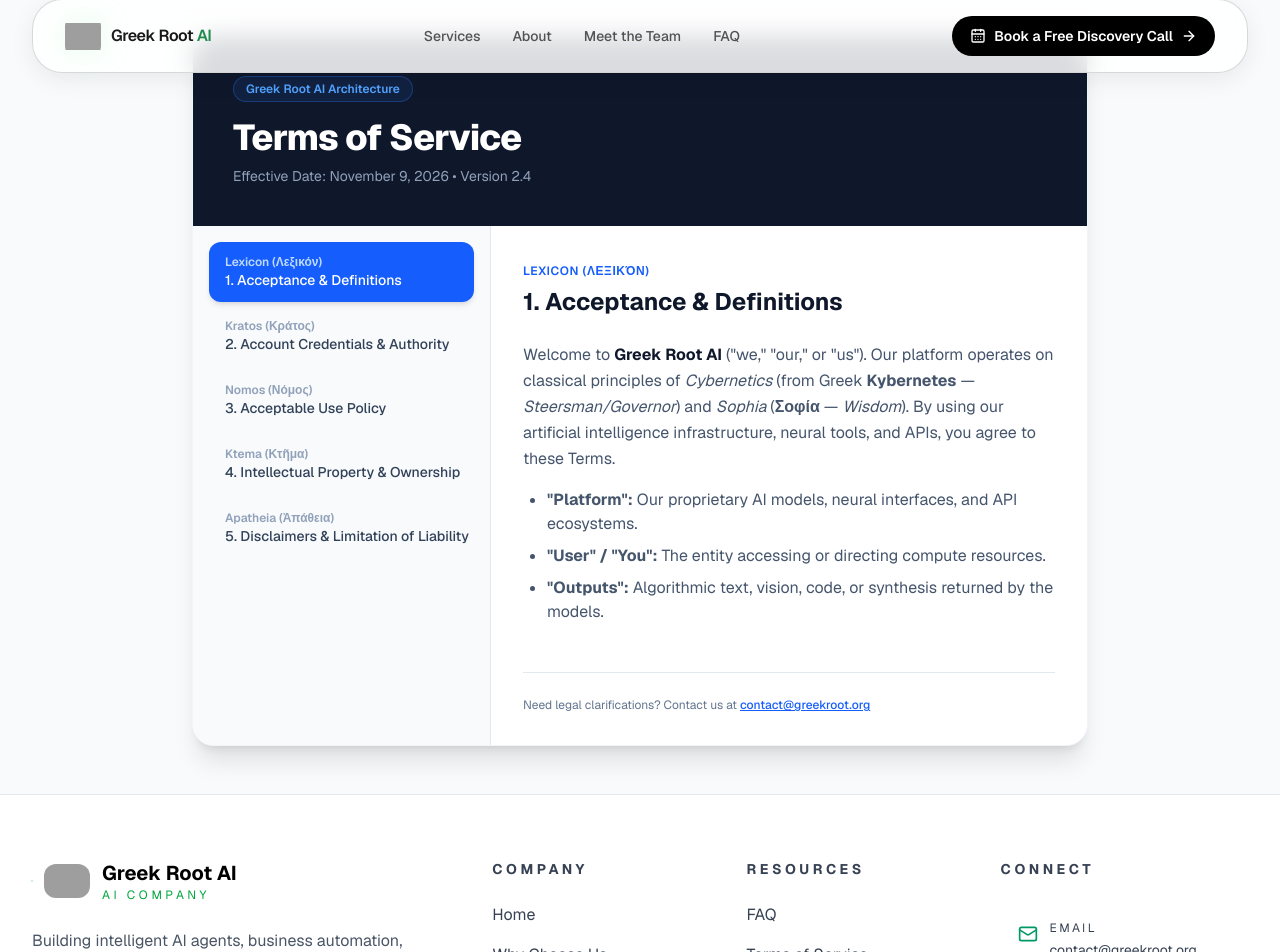
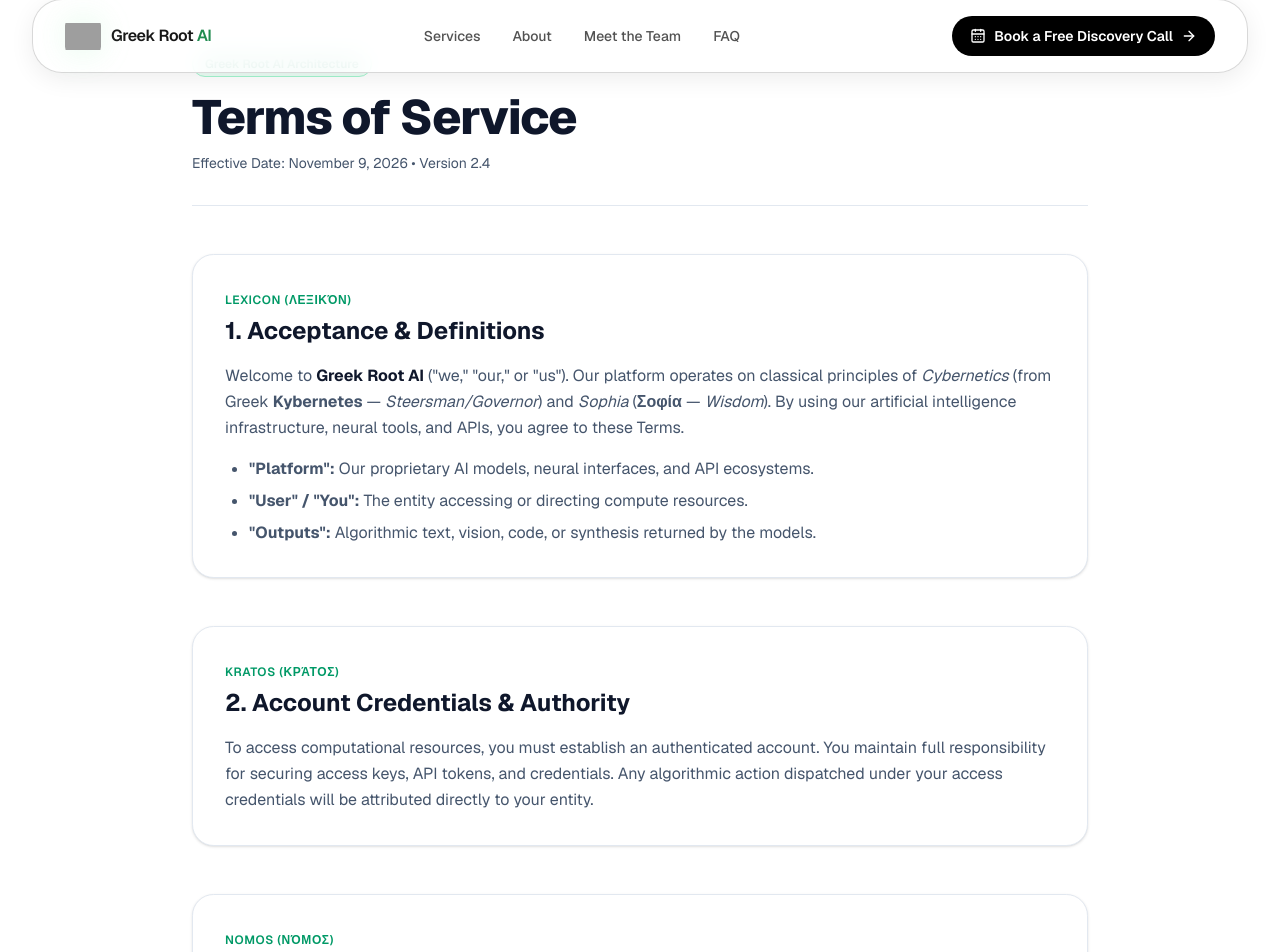
Before and after one commit to HafizSameer-44/Greek-Root-AI-Final-, a Next.js app: page /terms-of-service in a window 1280 px wide. Shown: the part 13-965 px from the top of the page. Built offline with nearby package versions, Linux system fonts and the light colour scheme; grey boxes are pictures that could not be loaded.

Commit message:
Add files via upload

```diff
--- a/app/layout.tsx
+++ b/app/layout.tsx
@@ -21,6 +21,9 @@ export const metadata: Metadata = {
     'Greek Root AI builds intelligent automation, AI agents, and smart business systems that help companies scale effortlessly with artificial intelligence.',
   icons: {
     icon: '/icon.png',
+  },
+    verification: {
+    google: 'google-site-verification=CfldhLg8HSl4f6E1Cvk2IBB4aUdWS_-3D6LFECb2Ag4',
   },
 }
 
--- a/app/privacy-policy/page.tsx
+++ b/app/privacy-policy/page.tsx
@@ -1,22 +1,41 @@
-'use client';
+import React from 'react';
+import { Metadata } from 'next';
 
-import React, { useState } from 'react';
+export const metadata: Metadata = {
+  title: 'Privacy Policy | Greek Root AI',
+  description: 'Privacy Policy and data protection framework for Greek Root AI.',
+};
 
-interface PrivacySection {
-  id: string;
-  greekTitle: string;
-  title: string;
-  content: React.ReactNode;
-}
+export default function PrivacyPolicy() {
+  return (
+    <div className="min-h-screen bg-white text-slate-900 py-16 px-4 sm:px-6 lg:px-8 font-sans">
+      <div className="max-w-4xl mx-auto space-y-12">
 
-const privacyData: PrivacySection[] = [
-  {
-    id: 'collection',
-    greekTitle: 'Gnosis (Γνῶσις)',
-    title: '1. Information We Collect',
-    content: (
-      <>
-        <p className="mb-4 text-slate-600 leading-relaxed">
+        {/* Header Section */}
+        <div className="border-b border-slate-200 pb-8">
+          <div className="inline-flex items-center gap-2 bg-emerald-50 border border-emerald-200 text-emerald-700 text-xs font-semibold px-3 py-1 rounded-full mb-4">
+            <span>Greek Root AI Privacy Framework</span>
+          </div>
+          <h1 className="text-4xl sm:text-5xl font-extrabold tracking-tight text-slate-900">
+            Privacy Policy
+          </h1>
+          <p className="mt-3 text-slate-600 text-sm">
+            Last Updated: November 9, 2026 &bull; Version 1.8
+          </p>
+        </div>
+
+        {/* Content Sections */}
+        <div className="space-y-12">
+
+          {/* Section 1 */}
+          <section className="bg-white border border-slate-200 rounded-2xl p-8 shadow-sm">
+            <span className="text-xs font-semibold text-emerald-600 uppercase tracking-wider">
+              Gnosis (Γνῶσις)
+            </span>
+            <h2 className="text-2xl font-bold text-slate-900 mt-1 mb-4">
+              1. Information We Collect
+            </h2>
+            <p className="text-slate-600 leading-relaxed mb-4">
               In alignment with <strong>Gnosis</strong> (the Greek concept of knowledge and sensory discovery),
               we only process data essential to delivering optimal AI services:
             </p>
@@ -25,56 +44,64 @@ const privacyData: PrivacySection[] = [
               <li><strong>Account Identifiers:</strong> Name, email address, billing information, and authentication credentials.</li>
               <li><strong>Telemetry &amp; Usage Data:</strong> IP addresses, browser types, API latency, and interaction logs.</li>
             </ul>
-      </>
-    ),
-  },
-  {
-    id: 'encryption',
-    greekTitle: 'Kryptos (Κρυπτός)',
-    title: '2. Data Security & Encryption',
-    content: (
+          </section>
+
+          {/* Section 2 */}
+          <section className="bg-white border border-slate-200 rounded-2xl p-8 shadow-sm">
+            <span className="text-xs font-semibold text-emerald-600 uppercase tracking-wider">
+              Kryptos (Κρυπτός)
+            </span>
+            <h2 className="text-2xl font-bold text-slate-900 mt-1 mb-4">
+              2. Data Security &amp; Encryption
+            </h2>
             <p className="text-slate-600 leading-relaxed">
               Rooted in <strong>Kryptos</strong> (<em>hidden or concealed</em>), all data transmitted between your device
               and our neural servers is protected using enterprise-grade TLS 1.3 encryption. Data at rest is stored using
               AES-256 encryption standards. We restrict backend access using strict zero-trust access controls.
             </p>
-    ),
-  },
-  {
-    id: 'ai-training',
-    greekTitle: 'Eidos (Εἶδος)',
-    title: '3. Model Training & Data Isolation',
-    content: (
-      <>
-        <p className="mb-4 text-slate-600 leading-relaxed">
-          We honor the integrity of your intellectual output (<em>Eidos — shape and form</em>):
+          </section>
+
+          {/* Section 3 */}
+          <section className="bg-white border border-slate-200 rounded-2xl p-8 shadow-sm">
+            <span className="text-xs font-semibold text-emerald-600 uppercase tracking-wider">
+              Eidos (Εἶδος)
+            </span>
+            <h2 className="text-2xl font-bold text-slate-900 mt-1 mb-4">
+              3. Model Training &amp; Data Isolation
+            </h2>
+            <p className="text-slate-600 leading-relaxed mb-4">
+              We honor the integrity of your intellectual output (<em>Eidos &mdash; shape and form</em>):
             </p>
             <ul className="list-disc pl-6 space-y-2 text-slate-600">
               <li><strong>Zero Default Training:</strong> Enterprise and API user prompts are <strong>never</strong> used to train or fine-tune our foundation models without explicit opt-in consent.</li>
               <li><strong>Prompt Isolation:</strong> Inputs are isolated in temporary memory buffers and purged according to your workspace retention policies.</li>
             </ul>
-      </>
-    ),
-  },
-  {
-    id: 'sharing',
-    greekTitle: 'Koinonia (Κοινωνία)',
-    title: '4. Third-Party Sharing & Disclosure',
-    content: (
+          </section>
+
+          {/* Section 4 */}
+          <section className="bg-white border border-slate-200 rounded-2xl p-8 shadow-sm">
+            <span className="text-xs font-semibold text-emerald-600 uppercase tracking-wider">
+              Koinonia (Κοινωνία)
+            </span>
+            <h2 className="text-2xl font-bold text-slate-900 mt-1 mb-4">
+              4. Third-Party Sharing &amp; Disclosure
+            </h2>
             <p className="text-slate-600 leading-relaxed">
               We do not sell, rent, or trade your personal data. We only share data with essential infrastructure providers
               (such as cloud hosts and payment processors) under strict data processing agreements (DPAs), or when legally
               compelled by valid court orders.
             </p>
-    ),
-  },
-  {
-    id: 'rights',
-    greekTitle: 'Autonomia (Αὐτονομία)',
-    title: '5. Your Rights & Data Control',
-    content: (
-      <>
-        <p className="mb-4 text-slate-600 leading-relaxed">
+          </section>
+
+          {/* Section 5 */}
+          <section className="bg-white border border-slate-200 rounded-2xl p-8 shadow-sm">
+            <span className="text-xs font-semibold text-emerald-600 uppercase tracking-wider">
+              Autonomia (Αὐτονομία)
+            </span>
+            <h2 className="text-2xl font-bold text-slate-900 mt-1 mb-4">
+              5. Your Rights &amp; Data Control
+            </h2>
+            <p className="text-slate-600 leading-relaxed mb-4">
               You retain full self-governance (<strong>Autonomia</strong>) over your personal data:
             </p>
             <ul className="list-disc pl-6 space-y-2 text-slate-600">
@@ -82,84 +109,18 @@ const privacyData: PrivacySection[] = [
               <li><strong>Right to Erasure:</strong> Delete your account and purge all associated prompts from our active databases.</li>
               <li><strong>Opt-Out Options:</strong> Control data analytics and telemetry sharing via your account settings.</li>
             </ul>
-      </>
-    ),
-  },
-];
+          </section>
 
-export default function PrivacyPolicy() {
-  const [activeTab, setActiveTab] = useState<string>(privacyData[0].id);
-
-  return (
-    <div className="min-h-screen bg-slate-50 py-12 px-4 sm:px-6 lg:px-8 font-sans">
-      <div className="max-w-4xl mx-auto bg-white rounded-2xl shadow-xl overflow-hidden border border-slate-100">
-
-        {/* Header Section */}
-        <div className="bg-slate-900 text-white p-8 sm:p-10">
-          <div className="inline-flex items-center gap-2 bg-emerald-500/10 border border-emerald-500/30 text-emerald-400 text-xs font-semibold px-3 py-1 rounded-full mb-4">
-            <span>Greek Root AI Privacy Framework</span>
-          </div>
-          <h1 className="text-3xl sm:text-4xl font-extrabold tracking-tight">Privacy Policy</h1>
-          <p className="mt-2 text-slate-400 text-sm">
-            Last Updated: November 9, 2026 &bull; Version 1.8
-          </p>
         </div>
 
-        {/* Content Layout */}
-        <div className="grid grid-cols-1 md:grid-cols-12 min-h-[500px]">
-
-          {/* Sidebar Navigation */}
-          <nav className="md:col-span-4 bg-slate-50 border-r border-slate-200 p-4 space-y-1">
-            {privacyData.map((section) => {
-              const isActive = activeTab === section.id;
-              return (
-                <button
-                  key={section.id}
-                  onClick={() => setActiveTab(section.id)}
-                  className={`w-full text-left px-4 py-3 rounded-lg text-sm font-medium transition-all duration-150 flex flex-col ${
-                    isActive
-                      ? 'bg-emerald-600 text-white shadow-md'
-                      : 'text-slate-700 hover:bg-slate-200/60'
-                  }`}
-                >
-                  <span className={`text-xs font-semibold ${isActive ? 'text-emerald-200' : 'text-slate-400'}`}>
-                    {section.greekTitle}
-                  </span>
-                  <span className="truncate">{section.title}</span>
-                </button>
-              );
-            })}
-          </nav>
-
-          {/* Active Section Content */}
-          <main className="md:col-span-8 p-6 sm:p-8">
-            {privacyData.map((section) => {
-              if (section.id !== activeTab) return null;
-              return (
-                <div key={section.id} className="animate-fadeIn">
-                  <span className="text-xs font-semibold text-emerald-600 uppercase tracking-wider">
-                    {section.greekTitle}
-                  </span>
-                  <h2 className="text-2xl font-bold text-slate-900 mb-6 mt-1">
-                    {section.title}
-                  </h2>
-                  <div className="prose prose-slate">
-                    {section.content}
-                  </div>
-                </div>
-              );
-            })}
-
         {/* Footer Contact */}
-            <div className="mt-12 pt-6 border-t border-slate-200 text-xs text-slate-500">
+        <div className="mt-16 pt-8 border-t border-slate-200 text-sm text-slate-600">
           Data protection inquiries or privacy rights requests:{' '}
-              <a href="mailto:contact@greekroot.org" className="text-emerald-600 underline font-medium">
+          <a href="mailto:contact@greekroot.org" className="text-emerald-600 underline font-semibold hover:text-emerald-700">
             contact@greekroot.org
           </a>
         </div>
-          </main>
 
-        </div>
       </div>
     </div>
   );
--- a/app/terms-of-service/page.tsx
+++ b/app/terms-of-service/page.tsx
@@ -1,25 +1,44 @@
-'use client';
+import React from 'react';
+import { Metadata } from 'next';
 
-import React, { useState } from 'react';
+export const metadata: Metadata = {
+  title: 'Terms of Service | Greek Root AI',
+  description: 'Terms of Service and operational guidelines for Greek Root AI infrastructure.',
+};
 
-interface TermSection {
-  id: string;
-  greekTitle: string;
-  title: string;
-  content: React.ReactNode;
-}
+export default function TermsOfService() {
+  return (
+    <div className="min-h-screen bg-white text-slate-900 py-16 px-4 sm:px-6 lg:px-8 font-sans">
+      <div className="max-w-4xl mx-auto space-y-12">
 
-const termsData: TermSection[] = [
-  {
-    id: 'definitions',
-    greekTitle: 'Lexicon (Λεξικόν)',
-    title: '1. Acceptance & Definitions',
-    content: (
-      <>
-        <p className="mb-4 text-slate-600 leading-relaxed">
+        {/* Header Section */}
+        <div className="border-b border-slate-200 pb-8">
+          <div className="inline-flex items-center gap-2 bg-emerald-50 border border-emerald-200 text-emerald-700 text-xs font-semibold px-3 py-1 rounded-full mb-4">
+            <span>Greek Root AI Architecture</span>
+          </div>
+          <h1 className="text-4xl sm:text-5xl font-extrabold tracking-tight text-slate-900">
+            Terms of Service
+          </h1>
+          <p className="mt-3 text-slate-600 text-sm">
+            Effective Date: November 9, 2026 &bull; Version 2.4
+          </p>
+        </div>
+
+        {/* Content Sections */}
+        <div className="space-y-12">
+
+          {/* Section 1 */}
+          <section className="bg-white border border-slate-200 rounded-2xl p-8 shadow-sm">
+            <span className="text-xs font-semibold text-emerald-600 uppercase tracking-wider">
+              Lexicon (Λεξικόν)
+            </span>
+            <h2 className="text-2xl font-bold text-slate-900 mt-1 mb-4">
+              1. Acceptance &amp; Definitions
+            </h2>
+            <p className="text-slate-600 leading-relaxed mb-4">
               Welcome to <strong className="text-slate-900">Greek Root AI</strong> (&quot;we,&quot; &quot;our,&quot; or &quot;us&quot;).
-          Our platform operates on classical principles of <em>Cybernetics</em> (from Greek <strong>Kybernetes</strong> — <em>Steersman/Governor</em>)
-          and <em>Sophia</em> (<strong>Σοφία</strong> — <em>Wisdom</em>). By using our artificial intelligence infrastructure, neural tools, and APIs,
+              Our platform operates on classical principles of <em>Cybernetics</em> (from Greek <strong>Kybernetes</strong> &mdash; <em>Steersman/Governor</em>)
+              and <em>Sophia</em> (<strong>Σοφία</strong> &mdash; <em>Wisdom</em>). By using our artificial intelligence infrastructure, neural tools, and APIs,
               you agree to these Terms.
             </p>
             <ul className="list-disc pl-6 space-y-2 text-slate-600">
@@ -27,28 +46,32 @@ const termsData: TermSection[] = [
               <li><strong>&quot;User&quot; / &quot;You&quot;:</strong> The entity accessing or directing compute resources.</li>
               <li><strong>&quot;Outputs&quot;:</strong> Algorithmic text, vision, code, or synthesis returned by the models.</li>
             </ul>
-      </>
-    ),
-  },
-  {
-    id: 'accounts',
-    greekTitle: 'Kratos (Κράτος)',
-    title: '2. Account Credentials & Authority',
-    content: (
+          </section>
+
+          {/* Section 2 */}
+          <section className="bg-white border border-slate-200 rounded-2xl p-8 shadow-sm">
+            <span className="text-xs font-semibold text-emerald-600 uppercase tracking-wider">
+              Kratos (Κράτος)
+            </span>
+            <h2 className="text-2xl font-bold text-slate-900 mt-1 mb-4">
+              2. Account Credentials &amp; Authority
+            </h2>
             <p className="text-slate-600 leading-relaxed">
               To access computational resources, you must establish an authenticated account. You maintain full
               responsibility for securing access keys, API tokens, and credentials. Any algorithmic action
               dispatched under your access credentials will be attributed directly to your entity.
             </p>
-    ),
-  },
-  {
-    id: 'acceptable-use',
-    greekTitle: 'Nomos (Νόμος)',
-    title: '3. Acceptable Use Policy',
-    content: (
-      <>
-        <p className="mb-4 text-slate-600 leading-relaxed">
+          </section>
+
+          {/* Section 3 */}
+          <section className="bg-white border border-slate-200 rounded-2xl p-8 shadow-sm">
+            <span className="text-xs font-semibold text-emerald-600 uppercase tracking-wider">
+              Nomos (Νόμος)
+            </span>
+            <h2 className="text-2xl font-bold text-slate-900 mt-1 mb-4">
+              3. Acceptable Use Policy
+            </h2>
+            <p className="text-slate-600 leading-relaxed mb-4">
               Our systems are designed for benevolent innovation. You expressly agree <strong>not</strong> to utilize
               our infrastructure to:
             </p>
@@ -57,16 +80,17 @@ const termsData: TermSection[] = [
               <li>Synthesize automated disinformation, deceptive deepfakes, or malicious code.</li>
               <li>Bypass rate limits, perform model extraction attacks, or launch DDoS vectors against our servers.</li>
             </ul>
-      </>
-    ),
-  },
-  {
-    id: 'ip-rights',
-    greekTitle: 'Ktema (Κτῆμα)',
-    title: '4. Intellectual Property & Ownership',
-    content: (
-      <>
-        <p className="mb-4 text-slate-600 leading-relaxed">
+          </section>
+
+          {/* Section 4 */}
+          <section className="bg-white border border-slate-200 rounded-2xl p-8 shadow-sm">
+            <span className="text-xs font-semibold text-emerald-600 uppercase tracking-wider">
+              Ktema (Κτῆμα)
+            </span>
+            <h2 className="text-2xl font-bold text-slate-900 mt-1 mb-4">
+              4. Intellectual Property &amp; Ownership
+            </h2>
+            <p className="text-slate-600 leading-relaxed mb-4">
               <strong>Your Data:</strong> You retain ownership of all original data, prompts, and contextual assets (&quot;Inputs&quot;)
               submitted to the platform, as well as the generated &quot;Outputs&quot; produced specifically for you.
             </p>
@@ -74,97 +98,34 @@ const termsData: TermSection[] = [
               <strong>Our Platform:</strong> All baseline models, fine-tuned weights, UI components, algorithms, and
               trademarks remain the exclusive property of Greek Root AI.
             </p>
-      </>
-    ),
-  },
-  {
-    id: 'liability',
-    greekTitle: 'Apatheia (Ἀπάθεια)',
-    title: '5. Disclaimers & Limitation of Liability',
-    content: (
+          </section>
+
+          {/* Section 5 */}
+          <section className="bg-white border border-slate-200 rounded-2xl p-8 shadow-sm">
+            <span className="text-xs font-semibold text-emerald-600 uppercase tracking-wider">
+              Apatheia (Ἀπάθεια)
+            </span>
+            <h2 className="text-2xl font-bold text-slate-900 mt-1 mb-4">
+              5. Disclaimers &amp; Limitation of Liability
+            </h2>
             <p className="text-slate-600 leading-relaxed">
               Neural networks produce probabilistic outputs. Services are provided on an <strong>&quot;AS IS&quot;</strong> and
               <strong>&quot;AS AVAILABLE&quot;</strong> basis without warranties of non-hallucination or 100% precision.
               Greek Root AI shall not be held liable for indirect, incidental, or operational damages resulting
               from algorithmic recommendations or service downtime.
             </p>
-    ),
-  },
-];
+          </section>
 
-export default function TermsOfService() {
-  const [activeTab, setActiveTab] = useState<string>(termsData[0].id);
-
-  return (
-    <div className="min-h-screen bg-slate-50 py-12 px-4 sm:px-6 lg:px-8 font-sans">
-      <div className="max-w-4xl mx-auto bg-white rounded-2xl shadow-xl overflow-hidden border border-slate-100">
-
-        {/* Header Section */}
-        <div className="bg-slate-900 text-white p-8 sm:p-10">
-          <div className="inline-flex items-center gap-2 bg-blue-500/10 border border-blue-500/30 text-blue-400 text-xs font-semibold px-3 py-1 rounded-full mb-4">
-            <span>Greek Root AI Architecture</span>
-          </div>
-          <h1 className="text-3xl sm:text-4xl font-extrabold tracking-tight">Terms of Service</h1>
-          <p className="mt-2 text-slate-400 text-sm">
-            Effective Date: November 9, 2026 &bull; Version 2.4
-          </p>
         </div>
 
-        {/* Content Layout */}
-        <div className="grid grid-cols-1 md:grid-cols-12 min-h-[500px]">
-
-          {/* Sidebar Navigation */}
-          <nav className="md:col-span-4 bg-slate-50 border-r border-slate-200 p-4 space-y-1">
-            {termsData.map((section) => {
-              const isActive = activeTab === section.id;
-              return (
-                <button
-                  key={section.id}
-                  onClick={() => setActiveTab(section.id)}
-                  className={`w-full text-left px-4 py-3 rounded-lg text-sm font-medium transition-all duration-150 flex flex-col ${
-                    isActive
-                      ? 'bg-blue-600 text-white shadow-md'
-                      : 'text-slate-700 hover:bg-slate-200/60'
-                  }`}
-                >
-                  <span className={`text-xs font-semibold ${isActive ? 'text-blue-200' : 'text-slate-400'}`}>
-                    {section.greekTitle}
-                  </span>
-                  <span className="truncate">{section.title}</span>
-                </button>
-              );
-            })}
-          </nav>
-
-          {/* Active Section Content */}
-          <main className="md:col-span-8 p-6 sm:p-8">
-            {termsData.map((section) => {
-              if (section.id !== activeTab) return null;
-              return (
-                <div key={section.id} className="animate-fadeIn">
-                  <span className="text-xs font-semibold text-blue-600 uppercase tracking-wider">
-                    {section.greekTitle}
-                  </span>
-                  <h2 className="text-2xl font-bold text-slate-900 mb-6 mt-1">
-                    {section.title}
-                  </h2>
-                  <div className="prose prose-slate">
-                    {section.content}
-                  </div>
-                </div>
-              );
-            })}
-
         {/* Footer Contact */}
-            <div className="mt-12 pt-6 border-t border-slate-200 text-xs text-slate-500">
+        <div className="mt-16 pt-8 border-t border-slate-200 text-sm text-slate-600">
           Need legal clarifications? Contact us at{' '}
-              <a href="mailto:contact@greekroot.org" className="text-blue-600 underline font-medium">
+          <a href="mailto:contact@greekroot.org" className="text-emerald-600 underline font-semibold hover:text-emerald-700">
             contact@greekroot.org
           </a>
         </div>
-          </main>
 
-        </div>
       </div>
     </div>
   );
```
Lines whose indentation alone changed are shown as unchanged.
